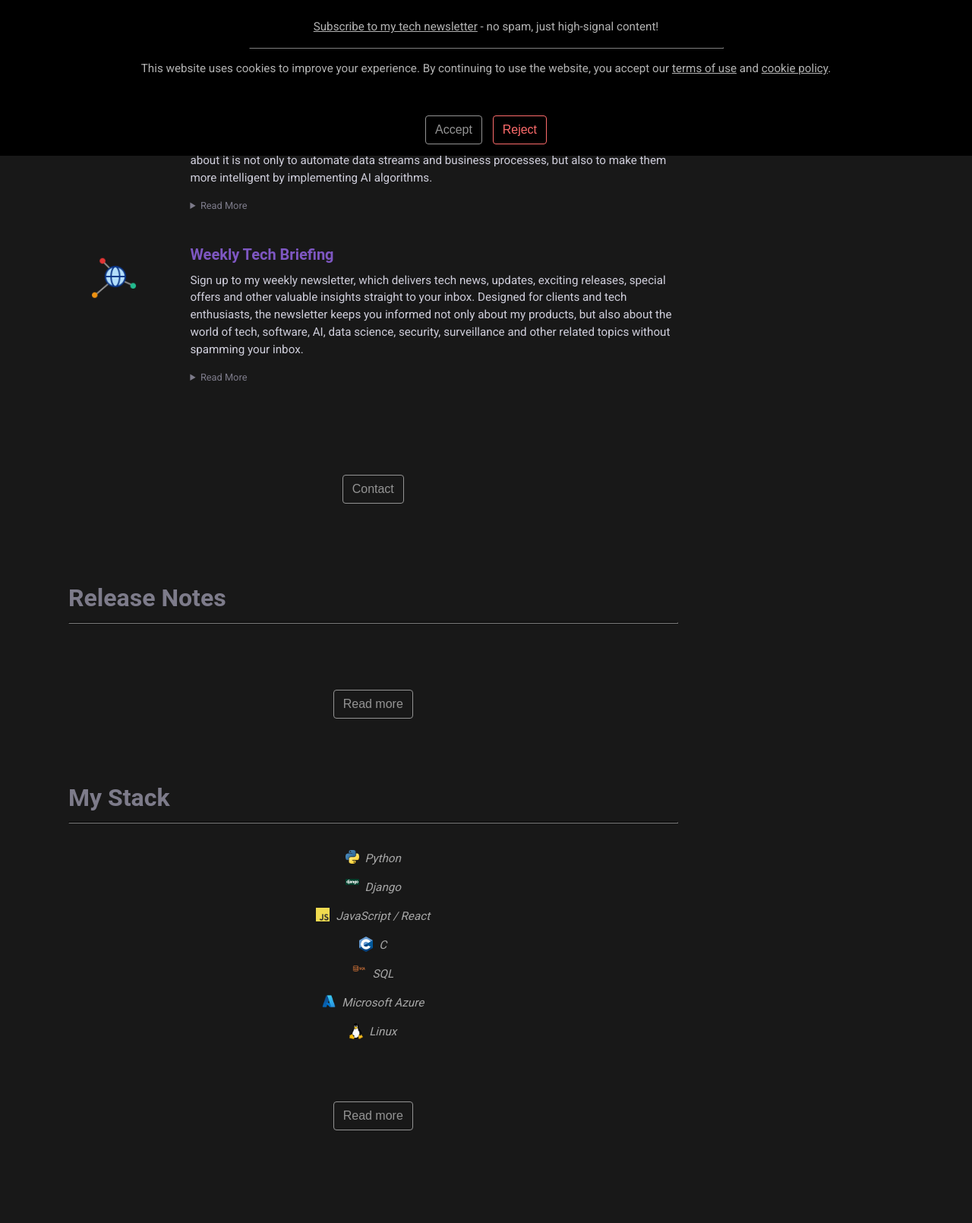
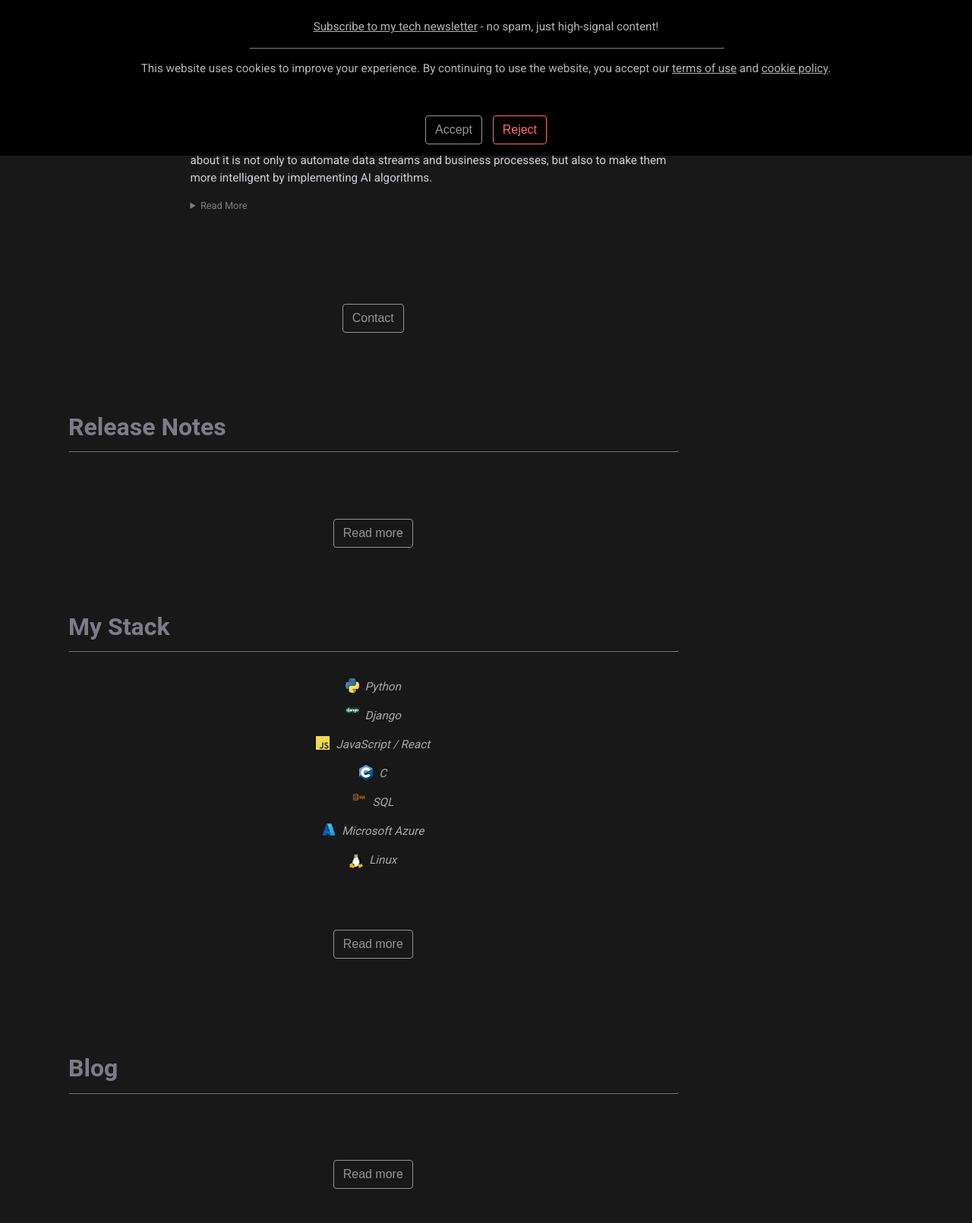
Before and after one commit to ChristopherYoon89/Website-Test-Server, a Django app: page / in a window 1280 px wide. Shown: the part 595-2205 px from the top of the page at 76% size. Run offline with Django 4.2, Linux system fonts and the light colour scheme; data that the repository does not hold is empty; parts of the project's set-up code (start-up, migrations or seed data) failed here and were passed over; some libraries are stand-ins or nearby versions; some web fonts are replaced.

Commit message:
Remove tech briefing section

```diff
--- a/blog/templates/blog/home.html
+++ b/blog/templates/blog/home.html
@@ -81,33 +81,6 @@
             <summary class="col-lgrey small">Read More</summary>
               <ul class="list-group">
                 <li class="list-group-item list-group-item-light" onclick="location.href='{% url 'solution-detail' slug='industrial-software-and-automation' %}';">Industrial software</li>
-              </ul>
-          </details>
-        </p>
-      </div>
-    </li>
-
-    <li class="media my-4">
-      <div class="image-solutions">
-          <p>
-          <img class="mr-3" src="{% static "blog/images/newspsread.png" %}" alt="Weekly Tech Newsletter">
-          </p>
-      </div>
-      <div class="media-body">
-        <h2 class="mt-0 mb-1" style="font-size:15pt;">Weekly Tech Briefing</h2>
-        <p class="mt-1">
-        Sign up to my weekly newsletter, which delivers tech news, updates, exciting releases, special
-        offers and other valuable insights straight to your inbox. Designed for clients and tech
-        enthusiasts, the newsletter keeps you informed not only about my products, but also
-        about the world of tech, software, AI, data science, security, surveillance and other related topics without
-        spamming your inbox.
-        </p>
-        <p>
-          <details>
-            <summary class="col-lgrey small">Read More</summary>
-            <ul class="list-group">
-                <li class="list-group-item list-group-item-light" onclick="location.href='{% url 'newsletter-page' %}'">Sign up</li>
-                <li class="list-group-item list-group-item-light" onclick="location.href='{% url 'resources-page' %}'">Download previous newsletters</li>
               </ul>
           </details>
         </p>
```
Also changed, not shown: blog_ger/templates/blog_ger/home_ger.html (+0 -27 lines).
